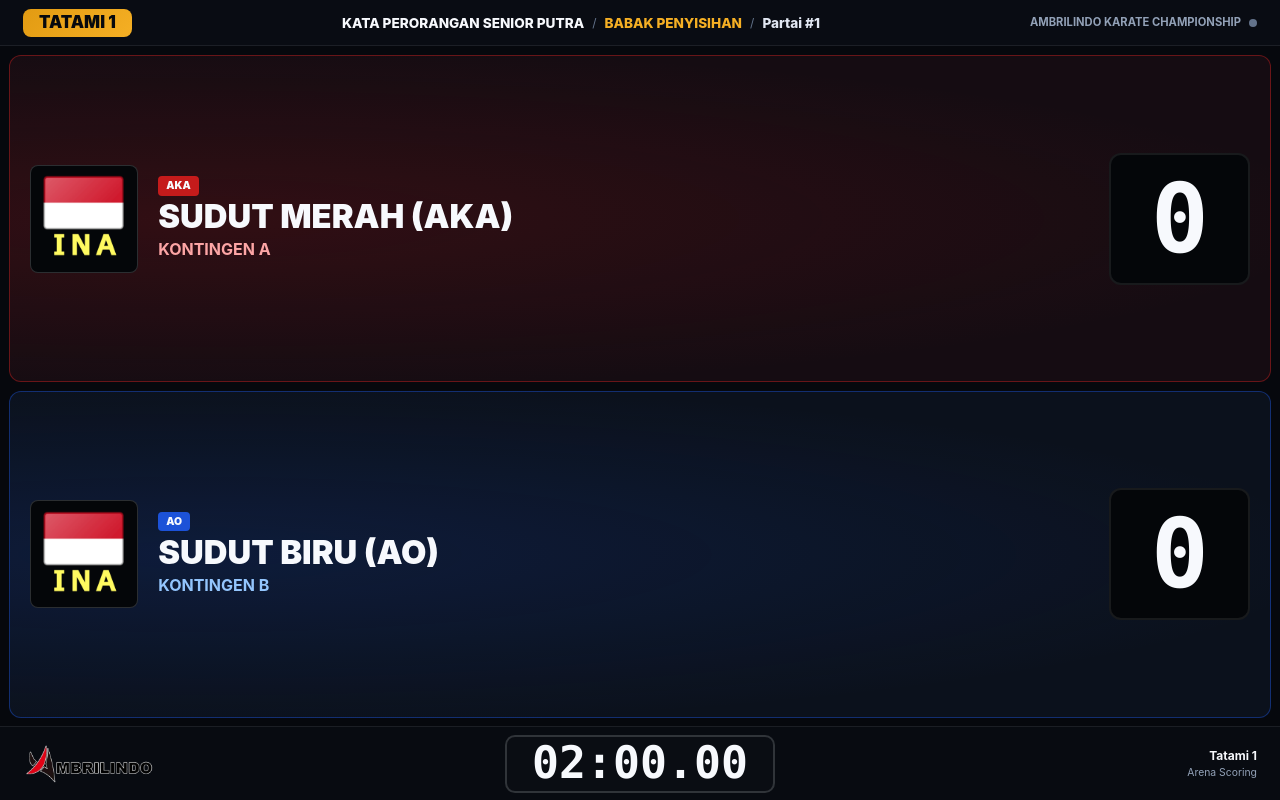
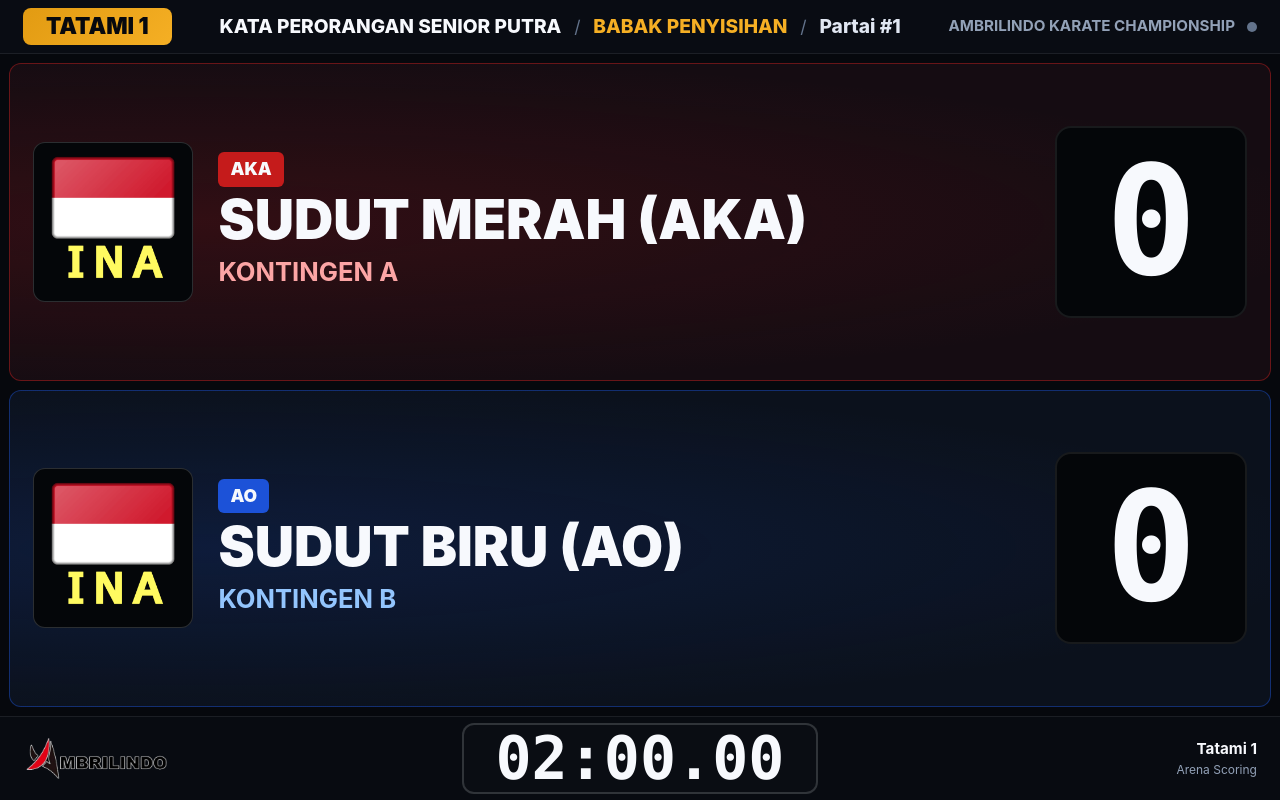
Before and after one commit to wellyfishy/ambrilindo_desktop, a SvelteKit app: page /scoreboard in a window 1280 px wide. Built offline with nearby package versions, Linux system fonts and the light colour scheme.

Commit message:
feat: scale scoreboard typography and score pods 2.5x for arena readability

```diff
--- a/src/routes/scoreboard/+page.svelte
+++ b/src/routes/scoreboard/+page.svelte
@@ -542,12 +542,12 @@
 
 /* ==================== TOP BROADCAST HEADER BAR ==================== */
 .sb-header {
-  height: clamp(40px, 5.8vh, 60px);
-  min-height: clamp(40px, 5.8vh, 60px);
-  max-height: clamp(40px, 5.8vh, 60px);
+  height: clamp(48px, 6.8vh, 68px);
+  min-height: clamp(48px, 6.8vh, 68px);
+  max-height: clamp(48px, 6.8vh, 68px);
   background-color: var(--sb-header-bg);
   border-bottom: 1px solid var(--sb-line-subtle);
-  padding: 0 clamp(8px, 1.8vw, 24px);
+  padding: 0 clamp(12px, 1.8vw, 28px);
   display: flex;
   align-items: center;
   justify-content: space-between;
@@ -567,8 +567,8 @@
   background: linear-gradient(135deg, var(--sb-gold), var(--sb-gold-bright));
   color: var(--sb-ink);
   font-weight: 900;
-  font-size: clamp(0.95rem, 2.1vh, 1.7rem);
-  padding: clamp(4px, 0.6vh, 8px) clamp(8px, 1.5vw, 16px);
+  font-size: clamp(1.3rem, 2.8vh, 2.2rem);
+  padding: clamp(4px, 0.8vh, 8px) clamp(12px, 1.8vw, 24px);
   border-radius: 8px;
   line-height: 1.1;
   text-wrap: balance;
@@ -580,9 +580,9 @@
   gap: clamp(4px, 0.8vw, 8px);
   background-color: var(--sb-pod-bg);
   border: 1px solid var(--sb-line-accent);
-  padding: clamp(2px, 0.4vh, 4px) clamp(8px, 1vw, 12px);
+  padding: clamp(4px, 0.6vh, 8px) clamp(8px, 1vw, 16px);
   border-radius: 6px;
-  font-size: clamp(0.8rem, 1.6vh, 1.2rem);
+  font-size: clamp(1rem, 2vh, 1.5rem);
 }
 
 .sb-team-badge-tag {
@@ -618,7 +618,7 @@
 
 .sb-ribbon-item {
   font-weight: 800;
-  font-size: clamp(0.75rem, 1.7vh, 1.25rem);
+  font-size: clamp(1.1rem, 2.4vh, 1.8rem);
   white-space: nowrap;
   overflow: hidden;
   text-overflow: ellipsis;
@@ -630,22 +630,22 @@
 
 .sb-ribbon-sep {
   color: var(--sb-text-dim);
-  padding: 0 clamp(4px, 0.8vw, 8px);
-  font-size: clamp(0.7rem, 1.5vh, 1.1rem);
+  padding: 0 clamp(8px, 1vw, 16px);
+  font-size: clamp(1rem, 2.2vh, 1.6rem);
 }
 
 .sb-header-right {
   display: flex;
   align-items: center;
-  gap: 8px;
+  gap: 12px;
   flex-shrink: 0;
 }
 
 .sb-event-name {
-  font-size: clamp(0.7rem, 1.4vh, 1.05rem);
+  font-size: clamp(0.95rem, 1.9vh, 1.4rem);
   font-weight: 700;
   color: var(--sb-text-sub);
-  max-width: clamp(140px, 22vw, 320px);
+  max-width: clamp(160px, 24vw, 360px);
   white-space: nowrap;
   overflow: hidden;
   text-overflow: ellipsis;
@@ -653,8 +653,8 @@
 }
 
 .sb-sync-dot {
-  width: 8px;
-  height: 8px;
+  width: 10px;
+  height: 10px;
   border-radius: 9999px;
   background-color: var(--sb-text-dim);
   transition: background-color 0.2s ease;
@@ -681,7 +681,7 @@
   display: flex;
   flex-direction: column;
   justify-content: space-between;
-  padding: clamp(8px, 1.3vh, 16px) clamp(8px, 1.6vw, 20px);
+  padding: clamp(8px, 1.3vh, 16px) clamp(12px, 1.8vw, 24px);
   position: relative;
   overflow: hidden;
   box-sizing: border-box;
@@ -711,21 +711,20 @@
   display: flex;
   align-items: center;
   justify-content: space-between;
-  gap: clamp(8px, 1.6vw, 24px);
+  gap: clamp(12px, 2vw, 32px);
 }
 
 /* Logo Box */
 .sb-logo-frame {
-  height: 100%;
-  max-height: clamp(52px, 13.5vh, 135px);
-  width: clamp(52px, 13.5vh, 135px);
+  height: clamp(84px, 20vh, 190px);
+  width: clamp(84px, 20vh, 190px);
   background-color: var(--sb-pod-bg);
   border: 1px solid var(--sb-line-accent);
-  border-radius: 8px;
+  border-radius: 12px;
   display: flex;
   align-items: center;
   justify-content: center;
-  padding: clamp(4px, 0.8vh, 8px);
+  padding: clamp(4px, 1vh, 12px);
   flex-shrink: 0;
   box-sizing: border-box;
 }
@@ -734,7 +733,7 @@
   max-width: 100%;
   max-height: 100%;
   object-fit: contain;
-  border-radius: 4px;
+  border-radius: 6px;
 }
 
 /* Competitor Details */
@@ -749,23 +748,23 @@
 .sb-status-strip {
   display: flex;
   align-items: center;
-  gap: clamp(4px, 1vw, 8px);
-  margin-bottom: clamp(2px, 0.4vh, 4px);
+  gap: clamp(8px, 1vw, 12px);
+  margin-bottom: clamp(4px, 0.6vh, 8px);
   flex-wrap: wrap;
 }
 
 .sb-corner-tag {
-  font-size: clamp(0.65rem, 1.3vh, 0.95rem);
+  font-size: clamp(1rem, 2.2vh, 1.7rem);
   font-weight: 900;
-  padding: 2px 8px;
-  border-radius: 4px;
+  padding: 4px 12px;
+  border-radius: 6px;
   color: var(--sb-text-bright);
 }
 .sb-corner-tag.aka { background-color: var(--sb-aka); }
 .sb-corner-tag.ao { background-color: var(--sb-ao); }
 
 .sb-team-name-tag {
-  font-size: clamp(0.7rem, 1.4vh, 1.05rem);
+  font-size: clamp(1rem, 2vh, 1.6rem);
   font-weight: 700;
   color: var(--sb-gold-bright);
 }
@@ -773,23 +772,23 @@
 .sb-winner-pill {
   display: inline-flex;
   align-items: center;
-  gap: 4px;
+  gap: 8px;
   background-color: var(--sb-gold);
   color: var(--sb-ink);
-  font-size: clamp(0.65rem, 1.2vh, 0.9rem);
+  font-size: clamp(0.95rem, 2vh, 1.5rem);
   font-weight: 900;
-  padding: 2px 8px;
-  border-radius: 4px;
+  padding: 4px 12px;
+  border-radius: 6px;
 }
 
 .sb-winner-svg {
-  width: clamp(10px, 1.4vh, 14px);
-  height: clamp(10px, 1.4vh, 14px);
+  width: clamp(14px, 2vh, 20px);
+  height: clamp(14px, 2vh, 20px);
 }
 
 .sb-athlete-name {
-  font-size: clamp(1.4rem, 4.1vh, 4.6rem);
-  line-height: 1.06;
+  font-size: clamp(2.4rem, 6.8vh, 6.2rem);
+  line-height: 1.05;
   font-weight: 900;
   color: var(--sb-text-bright);
   margin: 0;
@@ -800,9 +799,9 @@
 }
 
 .sb-club-name {
-  font-size: clamp(0.85rem, 2vh, 1.75rem);
+  font-size: clamp(1.2rem, 3.2vh, 2.8rem);
   font-weight: 700;
-  margin: clamp(2px, 0.4vh, 4px) 0 0 0;
+  margin: clamp(4px, 0.6vh, 8px) 0 0 0;
   white-space: nowrap;
   overflow: hidden;
   text-overflow: ellipsis;
@@ -811,10 +810,10 @@
 .sb-card-ao .sb-club-name { color: var(--sb-ao-text); }
 
 .sb-kata-title {
-  font-size: clamp(0.95rem, 2.3vh, 2rem);
+  font-size: clamp(1.4rem, 3.6vh, 3.2rem);
   font-weight: 800;
   color: var(--sb-gold-bright);
-  margin-top: clamp(2px, 0.4vh, 4px);
+  margin-top: clamp(4px, 0.6vh, 8px);
   white-space: nowrap;
   overflow: hidden;
   text-overflow: ellipsis;
@@ -832,28 +831,28 @@
 
 .sb-senshu-ribbon {
   position: absolute;
-  top: clamp(-10px, -1.8vh, -14px);
+  top: clamp(-12px, -2vh, -16px);
   right: 0;
   background-color: var(--sb-gold);
   color: var(--sb-ink);
-  font-size: clamp(0.65rem, 1.3vh, 0.95rem);
+  font-size: clamp(0.9rem, 2vh, 1.4rem);
   font-weight: 900;
-  padding: 2px 8px;
+  padding: 2px 12px;
   border-radius: 4px;
   z-index: 2;
   box-shadow: var(--sb-shadow-drop);
 }
 
 .sb-score-box {
-  height: clamp(65px, 16.5vh, 160px);
-  min-width: clamp(80px, 11vw, 210px);
+  height: clamp(100px, 24vh, 220px);
+  min-width: clamp(120px, 15vw, 260px);
   background-color: var(--sb-pod-bg);
   border: 2px solid var(--sb-line-subtle);
-  border-radius: 12px;
+  border-radius: 16px;
   display: flex;
   align-items: center;
   justify-content: center;
-  padding: 0 clamp(8px, 1.2vw, 16px);
+  padding: 0 clamp(12px, 1.8vw, 24px);
   transition: border-color 0.2s ease;
   box-sizing: border-box;
 }
@@ -868,7 +867,7 @@
 .sb-score-val {
   font-family: var(--sb-mono);
   font-weight: 900;
-  font-size: clamp(2.8rem, 12vh, 8.2rem);
+  font-size: clamp(5.2rem, 19vh, 13.5rem);
   line-height: 1;
   color: var(--sb-text-bright);
 }
@@ -878,23 +877,23 @@
   display: flex;
   align-items: center;
   justify-content: space-around;
-  gap: clamp(4px, 0.8vw, 8px);
-  padding-top: clamp(4px, 0.6vh, 8px);
-  margin-top: clamp(2px, 0.4vh, 4px);
+  gap: clamp(4px, 0.8vw, 12px);
+  padding-top: clamp(4px, 0.8vh, 8px);
+  margin-top: clamp(4px, 0.6vh, 8px);
   border-top: 1px solid var(--sb-line-subtle);
   flex-shrink: 0;
 }
 
 .sb-penalty-item {
   flex: 1;
-  height: clamp(24px, 4vh, 42px);
+  height: clamp(30px, 4.8vh, 48px);
   border-radius: 6px;
   display: flex;
   align-items: center;
   justify-content: center;
   font-family: var(--sb-mono);
   font-weight: 900;
-  font-size: clamp(0.75rem, 2vh, 1.45rem);
+  font-size: clamp(1rem, 2.6vh, 1.8rem);
   background-color: var(--sb-penalty-slot);
   color: var(--sb-text-dim);
   border: 1px solid var(--sb-line-subtle);
@@ -915,13 +914,13 @@
 
 /* ==================== BOTTOM FOOTER ==================== */
 .sb-footer {
-  height: clamp(52px, 9.2vh, 84px);
-  min-height: clamp(52px, 9.2vh, 84px);
-  max-height: clamp(52px, 9.2vh, 84px);
+  height: clamp(60px, 10.5vh, 92px);
+  min-height: clamp(60px, 10.5vh, 92px);
+  max-height: clamp(60px, 10.5vh, 92px);
   background-color: var(--sb-footer-bg);
   color: var(--sb-text);
   border-top: 1px solid var(--sb-line-subtle);
-  padding: 0 clamp(8px, 1.8vw, 24px);
+  padding: 0 clamp(12px, 1.8vw, 28px);
   display: grid;
   grid-template-columns: minmax(0, 1fr) auto minmax(0, 1fr);
   align-items: center;
@@ -936,8 +935,8 @@
 }
 
 .sb-sponsor-brand {
-  height: clamp(28px, 5.8vh, 52px);
-  max-width: clamp(100px, 18vw, 250px);
+  height: clamp(32px, 6.5vh, 56px);
+  max-width: clamp(120px, 20vw, 280px);
   object-fit: contain;
 }
 
@@ -948,14 +947,14 @@
 }
 
 .sb-timer-vault {
-  height: clamp(40px, 7.2vh, 68px);
+  height: clamp(48px, 8.8vh, 76px);
   background-color: var(--sb-vault-bg);
   border: 2px solid var(--sb-line-accent);
-  border-radius: 10px;
+  border-radius: 12px;
   display: flex;
   align-items: center;
   justify-content: center;
-  padding: 0 clamp(12px, 2vw, 28px);
+  padding: 0 clamp(16px, 2.5vw, 36px);
   transition: border-color 0.2s ease, background-color 0.2s ease;
 }
 .sb-timer-vault.is-running {
@@ -965,7 +964,7 @@
 .sb-timer-digits {
   font-family: var(--sb-mono);
   font-weight: 900;
-  font-size: clamp(1.9rem, 5.6vh, 4.8rem);
+  font-size: clamp(2.6rem, 7.5vh, 5.6rem);
   line-height: 1;
   color: var(--sb-text-bright);
   font-variant-numeric: tabular-nums;
@@ -987,7 +986,7 @@
   background-color: var(--sb-vault-bg);
   border: 1px solid var(--sb-border-gold);
   border-radius: 8px;
-  padding: clamp(4px, 0.6vh, 8px) clamp(8px, 1.2vw, 16px);
+  padding: clamp(4px, 0.8vh, 8px) clamp(12px, 1.4vw, 20px);
 }
 
 .sb-team-meta {
@@ -997,23 +996,23 @@
 }
 
 .sb-team-meta-title {
-  font-size: clamp(0.65rem, 1.2vh, 0.85rem);
+  font-size: clamp(0.85rem, 1.5vh, 1.15rem);
   font-weight: 700;
   color: var(--sb-gold-bright);
 }
 
 .sb-team-meta-pts {
-  font-size: clamp(0.65rem, 1.1vh, 0.8rem);
+  font-size: clamp(0.8rem, 1.3vh, 1rem);
   color: var(--sb-text-sub);
 }
 
 .sb-team-score-display {
   display: flex;
   align-items: center;
-  gap: 4px;
+  gap: 8px;
   font-family: var(--sb-mono);
   font-weight: 900;
-  font-size: clamp(1.3rem, 3.8vh, 3rem);
+  font-size: clamp(1.8rem, 4.5vh, 3.6rem);
   line-height: 1;
   text-wrap: balance;
 }
@@ -1028,12 +1027,12 @@
   color: var(--sb-text-sub);
 }
 .sb-arena-label {
-  font-size: clamp(0.75rem, 1.4vh, 1rem);
+  font-size: clamp(0.95rem, 1.8vh, 1.35rem);
   font-weight: 700;
   color: var(--sb-text-bright);
 }
 .sb-arena-sub {
-  font-size: clamp(0.65rem, 1.1vh, 0.8rem);
+  font-size: clamp(0.75rem, 1.4vh, 1.05rem);
 }
 
 /* ==================== KATA 5-JUDGE OVERLAY ==================== */
@@ -1087,7 +1086,7 @@
   border-radius: 8px;
   font-family: var(--sb-mono);
   font-weight: 900;
-  font-size: clamp(1.4rem, 4vh, 3.8rem);
+  font-size: clamp(2rem, 5vh, 4.6rem);
   line-height: 1;
   text-align: center;
   color: var(--sb-text-bright);
@@ -1104,7 +1103,7 @@
 }
 
 .sb-jlabel {
-  font-size: clamp(0.7rem, 1.4vh, 1.1rem);
+  font-size: clamp(0.95rem, 1.8vh, 1.4rem);
   font-weight: 700;
   color: var(--sb-gold-bright);
 }
```
